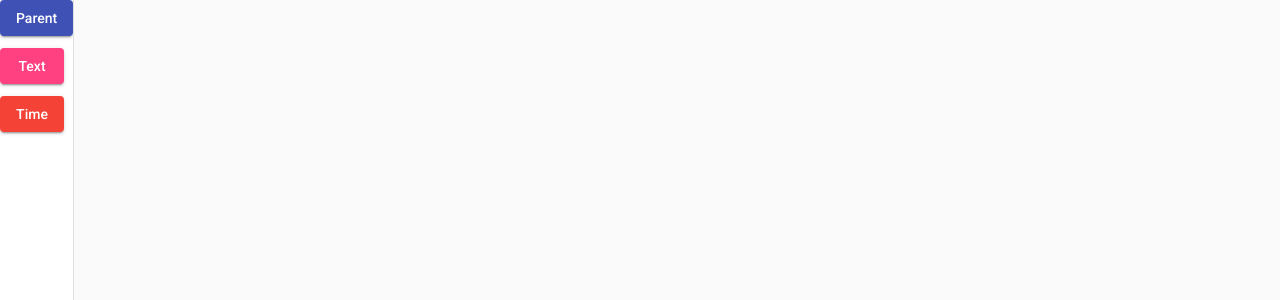
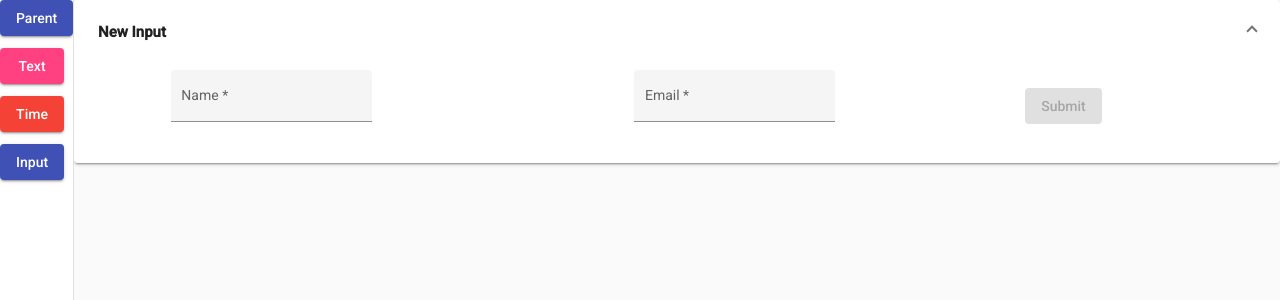
Before and after one commit to Timen-Stepisnik-Perdih/AngularWorkshop, an Angular app in the folder Project/demo-app/: page /input in a window 1280 px wide. Before the commit this address led to /. Shown: the top 300 px of the page. Built offline with nearby package versions, Linux system fonts and the light colour scheme.

Commit message:
forms and formgroups

```diff
--- a/Project/demo-app/package.json
+++ b/Project/demo-app/package.json
@@ -22,6 +22,8 @@
     "@angular/platform-browser-dynamic": "~11.1.2",
     "@angular/router": "~11.1.2",
     "@material/drawer": "^14.0.0",
+    "angular-material-expansion-panel": "^0.7.2",
+    "forms-angular": "^0.12.0-beta.187",
     "rxjs": "~6.6.0",
     "tslib": "^2.0.0",
     "zone.js": "~0.11.3"
--- a/Project/demo-app/src/app/app-routing.module.ts
+++ b/Project/demo-app/src/app/app-routing.module.ts
@@ -1,6 +1,7 @@
 import { NgModule } from '@angular/core';
 import { RouterModule, Routes } from '@angular/router';
 import { HomeComponent } from './components/home/home.component';
+import { InputComponent } from './components/input/input.component';
 import { ParentComponent } from './components/parent/parent.component';
 import { TextComponent } from './components/text/text.component';
 import { TimeComponent } from './components/time/time.component';
@@ -10,6 +11,7 @@ const routes: Routes = [
   { path: 'parent', component: ParentComponent },
   { path: 'text', component: TextComponent },
   { path: 'time', component: TimeComponent },
+  { path: 'input', component: InputComponent },
 ];
 
 @NgModule({
--- a/Project/demo-app/src/app/app.component.html
+++ b/Project/demo-app/src/app/app.component.html
@@ -10,6 +10,9 @@
         <p>
         <button mat-raised-button color="warn" (click)="routeToPath('time')">Time</button>
         </p>
+        <p>
+            <button mat-raised-button color="primary" (click)="routeToPath('input')">Input</button>
+        </p>
 
     </mat-drawer>
     <mat-drawer-content>
--- /dev/null
+++ b/Project/demo-app/src/app/components/input/input.component.html
@@ -0,0 +1,43 @@
+<form (ngSubmit)="submit()">
+    <mat-expansion-panel [expanded]="true">
+      <mat-expansion-panel-header>
+        <mat-panel-title>
+          <b>New Input</b>
+        </mat-panel-title>
+      </mat-expansion-panel-header>
+      <mat-grid-list rowHeight="83px" cols="10">
+
+            <mat-grid-tile [rowspan]="1" [colspan]="3">
+            <mat-form-field id="code" appearance="fill">
+                <mat-label>Name</mat-label>
+                <input matInput name="name" [formControl]="nameControl"  required>
+                <mat-error *ngIf="nameControl.invalid">Wrong name</mat-error>
+            </mat-form-field>
+            </mat-grid-tile>
+
+            <mat-grid-tile [rowspan]="1" [colspan]="1">
+            </mat-grid-tile>
+
+            <mat-grid-tile [rowspan]="1" [colspan]="3">
+            <mat-form-field id="name" appearance="fill">
+                <mat-label>Email</mat-label>
+                <input matInput name="email" [formControl]="emailControl" required>
+                <mat-error *ngIf="emailControl.invalid">Wrong email</mat-error>
+            </mat-form-field>
+            </mat-grid-tile>
+
+            <mat-grid-tile [rowspan]="1" [colspan]="1">
+            </mat-grid-tile>
+
+            <mat-grid-tile [rowspan]="1" [colspan]="2">
+                <div style="width:100%;">
+                  <button class="k-float-right" type="submit" mat-flat-button color="primary" disabled="{{ !formGroupValidity() }}">Submit</button>
+                </div>
+              </mat-grid-tile>
+        </mat-grid-list>
+    </mat-expansion-panel>
+</form>
+
+<div>
+    <p *ngFor="let entry of entries">Name: {{entry.name}}, Email: {{entry.email}}</p>
+</div>
--- /dev/null
+++ b/Project/demo-app/src/app/components/input/input.component.ts
@@ -0,0 +1,52 @@
+import { Component, OnInit } from '@angular/core';
+import { FormControl, Validators, FormBuilder, ValidationErrors, AbstractControl, AsyncValidatorFn, FormGroup } from '@angular/forms';
+
+@Component({
+  selector: 'app-input',
+  templateUrl: './input.component.html',
+  styleUrls: ['./input.component.css']
+})
+export class InputComponent implements OnInit {
+
+  constructor() { }
+
+  ngOnInit(): void {
+  }
+
+  public nameControl = new FormControl('', [Validators.required, Validators.maxLength(150), this.containsA]);
+  public emailControl = new FormControl('', [Validators.required, Validators.email]);
+
+  public formGroup = new FormGroup({
+    name: this.nameControl,
+    email: this.emailControl
+  });
+
+  public entries = [];
+
+  public submit(){
+    this.entries.push({
+      name: this.nameControl.value,
+      email: this.emailControl.value
+    });
+    console.log(this.entries);
+  }
+
+  public formValidity(){
+    return this.emailControl.valid && this.nameControl.valid;
+  }
+
+  public formGroupValidity(){
+    return this.formGroup.valid;
+  }
+
+  private containsA(c: FormControl){
+    if (c.value.includes('a') || c.value.includes('A'))
+      return null
+    return {
+      containsA: {
+        valid: false
+      }
+    }
+  }
+
+}
```
Also changed, not shown: Project/demo-app/src/app/app.module.ts (+16 -2 lines), Project/demo-app/src/app/components/input/input.component.css (added), 2 other files (tests, documents, lock files or other folders).
